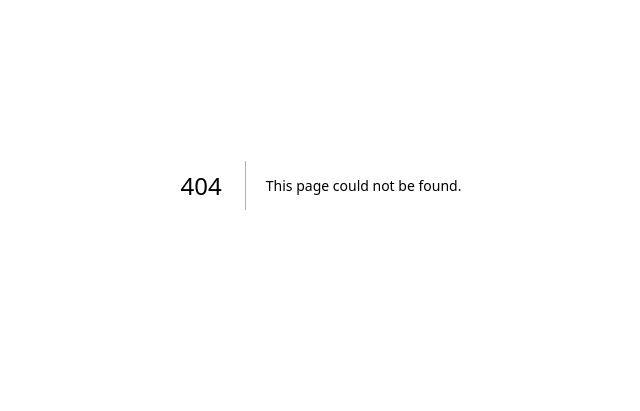
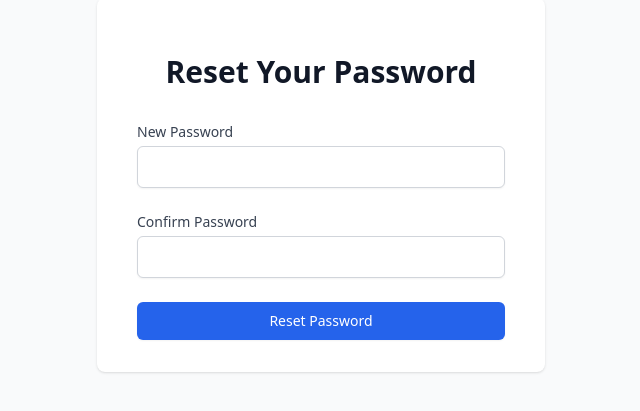
Before and after one commit to jammc89/insurance_verification_app, a Next.js app: page /auth/reset-password in a window 1280 px wide. Before the commit this address had no page. Shown: the part 215-626 px from the top of the page, without its empty margins (319-959 px from the left). Built offline with nearby package versions, Linux system fonts and the light colour scheme.

Commit message:
Create page.js

```diff
--- /dev/null
+++ b/app/auth/reset-password/page.js
@@ -0,0 +1,128 @@
+'use client';
+
+import React, { useState } from 'react';
+import { useRouter } from 'next/navigation';
+
+const ResetPasswordPage = () => {
+  const router = useRouter();
+  const [newPassword, setNewPassword] = useState('');
+  const [confirmPassword, setConfirmPassword] = useState('');
+  const [isLoading, setIsLoading] = useState(false);
+  const [error, setError] = useState('');
+  const [success, setSuccess] = useState(false);
+
+  const handleSubmit = async (e) => {
+    e.preventDefault();
+    setError('');
+
+    // Validate passwords match
+    if (newPassword !== confirmPassword) {
+      setError('Passwords do not match');
+      return;
+    }
+
+    // Validate password strength
+    if (newPassword.length < 8) {
+      setError('Password must be at least 8 characters long');
+      return;
+    }
+
+    setIsLoading(true);
+
+    try {
+      // Simulate API call
+      await new Promise(resolve => setTimeout(resolve, 1000));
+
+      setSuccess(true);
+      // After 2 seconds, redirect to login
+      setTimeout(() => {
+        router.push('/auth/login');
+      }, 2000);
+
+    } catch (error) {
+      setError('An error occurred. Please try again.');
+    } finally {
+      setIsLoading(false);
+    }
+  };
+
+  if (success) {
+    return (
+      <div className="min-h-screen bg-gray-50 flex flex-col justify-center">
+        <div className="max-w-md w-full mx-auto">
+          <div className="bg-white py-8 px-4 shadow sm:rounded-lg sm:px-10">
+            <div className="text-center text-green-600">
+              <h2 className="text-2xl font-bold mb-2">Password Reset Successful!</h2>
+              <p>Redirecting to login...</p>
+            </div>
+          </div>
+        </div>
+      </div>
+    );
+  }
+
+  return (
+    <div className="min-h-screen bg-gray-50 flex flex-col justify-center">
+      <div className="max-w-md w-full mx-auto">
+        <div className="bg-white py-8 px-4 shadow sm:rounded-lg sm:px-10">
+          <h2 className="mt-6 text-center text-3xl font-extrabold text-gray-900">
+            Reset Your Password
+          </h2>
+          <form className="space-y-6 mt-8" onSubmit={handleSubmit}>
+            <div>
+              <label htmlFor="newPassword" className="block text-sm font-medium text-gray-700">
+                New Password
+              </label>
+              <div className="mt-1">
+                <input
+                  id="newPassword"
+                  name="newPassword"
+                  type="password"
+                  required
+                  value={newPassword}
+                  onChange={(e) => setNewPassword(e.target.value)}
+                  className="appearance-none block w-full px-3 py-2 border border-gray-300 rounded-md shadow-sm focus:outline-none focus:ring-blue-500 focus:border-blue-500"
+                />
+              </div>
+            </div>
+
+            <div>
+              <label htmlFor="confirmPassword" className="block text-sm font-medium text-gray-700">
+                Confirm Password
+              </label>
+              <div className="mt-1">
+                <input
+                  id="confirmPassword"
+                  name="confirmPassword"
+                  type="password"
+                  required
+                  value={confirmPassword}
+                  onChange={(e) => setConfirmPassword(e.target.value)}
+                  className="appearance-none block w-full px-3 py-2 border border-gray-300 rounded-md shadow-sm focus:outline-none focus:ring-blue-500 focus:border-blue-500"
+                />
+              </div>
+            </div>
+
+            {error && (
+              <div className="text-red-600 text-sm">
+                {error}
+              </div>
+            )}
+
+            <div>
+              <button
+                type="submit"
+                disabled={isLoading}
+                className="w-full flex justify-center py-2 px-4 border border-transparent rounded-md shadow-sm text-sm font-medium text-white bg-blue-600 hover:bg-blue-700 focus:outline-none focus:ring-2 focus:ring-offset-2 focus:ring-blue-500 disabled:opacity-50"
+              >
+                {isLoading ? 'Resetting...' : 'Reset Password'}
+              </button>
+            </div>
+          </form>
+        </div>
+      </div>
+    </div>
+  );
+};
+
+export default ResetPasswordPage;
```
